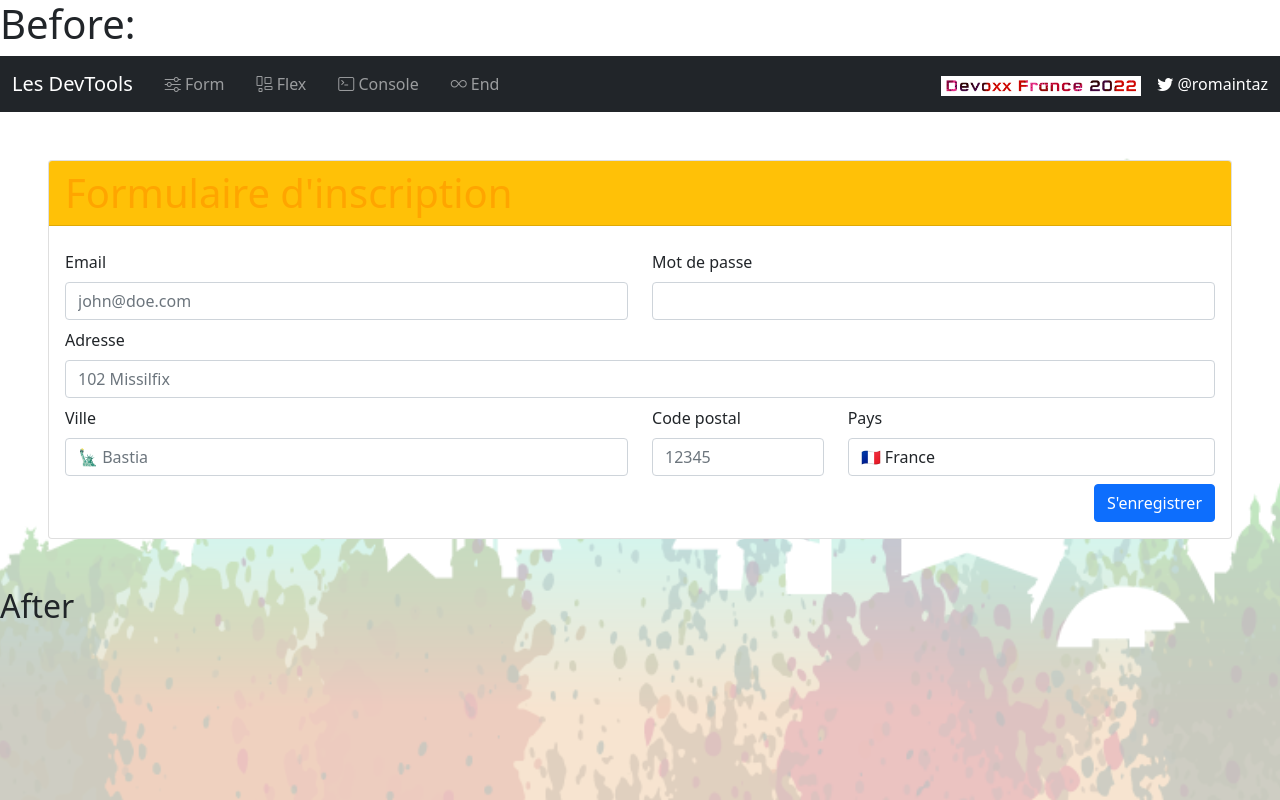
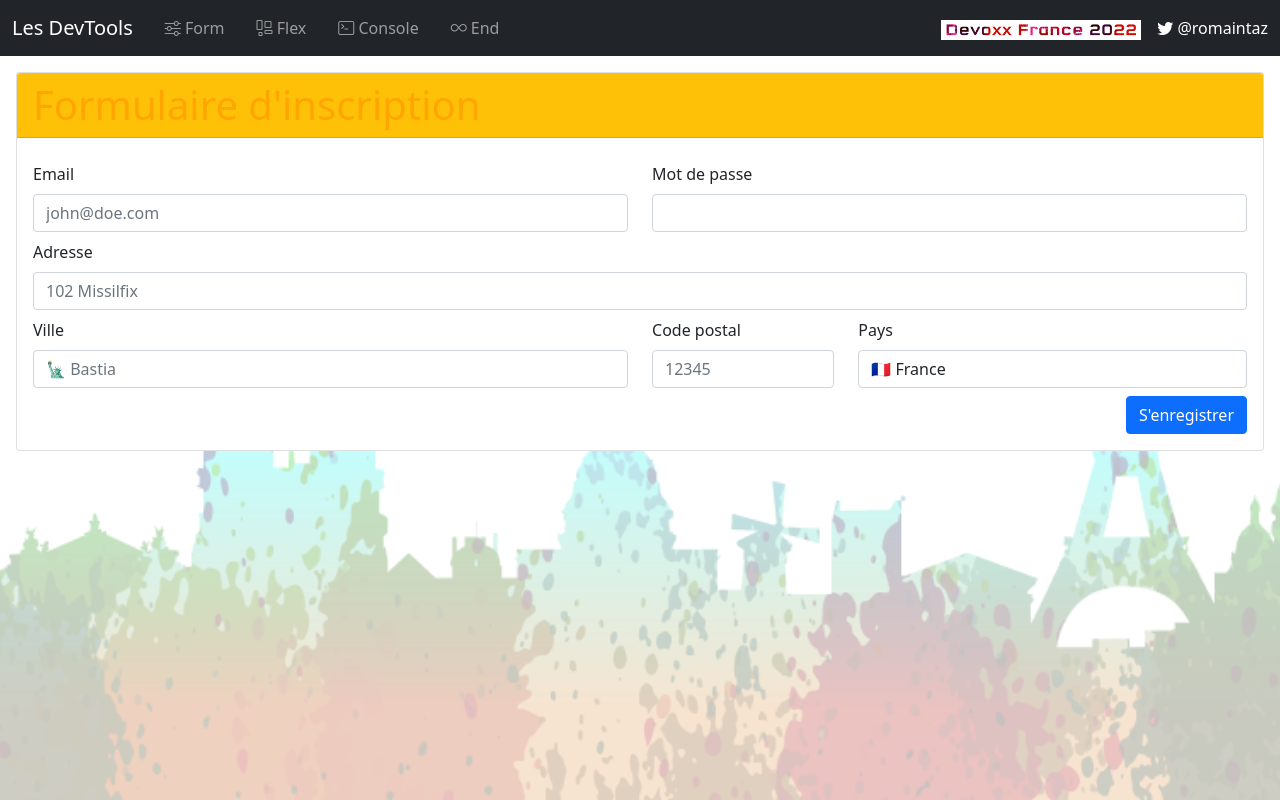
Before and after one commit to linsolas/demo-devoxxfr-2022, a React (Create React App) app: page /form in a window 1280 px wide. Built offline with nearby package versions, Linux system fonts and the light colour scheme.

Commit message:
minor updates

```diff
--- a/src/App.tsx
+++ b/src/App.tsx
@@ -7,8 +7,6 @@ import { EndPage } from './routes/End';
 import { ConsolePage } from './routes/Console';
 
 export const App = () => (
-  <>
-  <h1>Before: {process.env.PUBLIC_URL}</h1>
   <BrowserRouter basename={process.env.PUBLIC_URL}>
     <Header/>
     <Routes>
@@ -19,6 +17,4 @@ export const App = () => (
       <Route path="*" element={<HomePage/>}/>
     </Routes>
   </BrowserRouter>
-  <h2>After</h2>
-  </>
 );
--- a/src/routes/Console.tsx
+++ b/src/routes/Console.tsx
@@ -28,7 +28,7 @@ export const ConsolePage = () => {
 
 
   return (
-    <div className="p-5">
+    <div className="p-3">
       <h5 className="ms-3">La Console JavaScript</h5>
       <div className="container-fluid">
         <div className="row">
--- a/src/routes/End.tsx
+++ b/src/routes/End.tsx
@@ -10,12 +10,12 @@ const unseen = [
 ];
 
 export const EndPage = () => (
-  <div className="p-5">
+  <div className="p-3">
     <div className="container-fluid">
       <div className="row g-3">
         {unseen.map((item: string, index: number) => (
           <div className="col-3" key={item}>
-            <div className="p-3 border bg-white" style={{fontSize: '1.5rem'}}>
+            <div className="p-3 border bg-white">
               <span className="text-danger fw-bold">{index + 1}</span>
               <span
                 className="border-start border-2 ps-2 bg-white"
--- a/src/routes/Flex.tsx
+++ b/src/routes/Flex.tsx
@@ -1,7 +1,7 @@
 const numbers = ['Un', 'Deux', 'Trois', 'Quatre', 'Cinq', 'Six', 'Sept', 'Huit'];
 
 export const FlexPage = () => (
-  <div className="d-flex m-5 container">
+  <div className="d-flex m-3 container">
     <div className="row g-3">
       {
         numbers.map((number: string, index: number) => (
--- a/src/routes/Form.tsx
+++ b/src/routes/Form.tsx
@@ -5,25 +5,7 @@ interface Props {
   onMainActionClick: () => void;
 }
 
-// interface FormValues {
-//   mail: string;
-//   password: string;
-//   address: string;
-//   city: string;
-//   zip: string;
-//   country: string;
-// }
-
 const FormSection = ({ onMainActionClick }: Props) => {
-  // const [formValues, setFormValues] = useState<FormValues>({
-  //   mail: "",
-  //   password: "",
-  //   address: "",
-  //   city: "",
-  //   zip: "",
-  //   country: ""
-  // });
-
   const validateForm = (values: any) => {
     const errors: any = {};
     if (!values.mail) {
@@ -43,7 +25,7 @@ const FormSection = ({ onMainActionClick }: Props) => {
   };
 
   return (
-    <div className="card m-5">
+    <div className="card m-3">
       <div className="card-header display-6 bg-warning" style={{color: 'orange'}}>Formulaire d'inscription</div>
       <div className="card-body">
         <Formik
```
Also changed, not shown: 8 other files (tests, documents, lock files or other folders).
